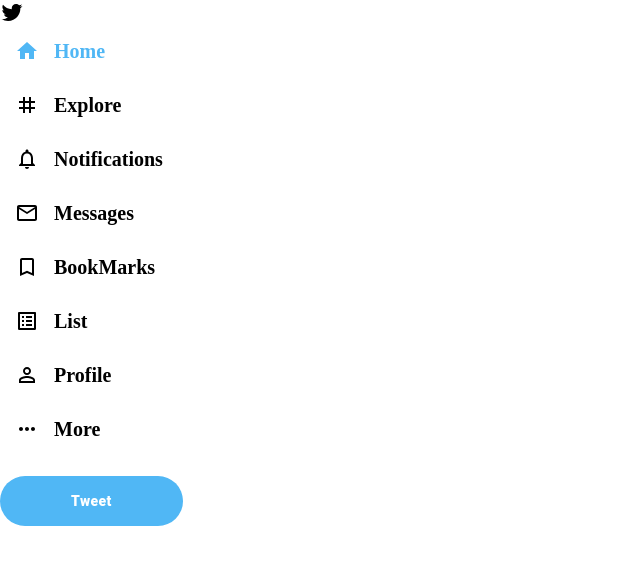
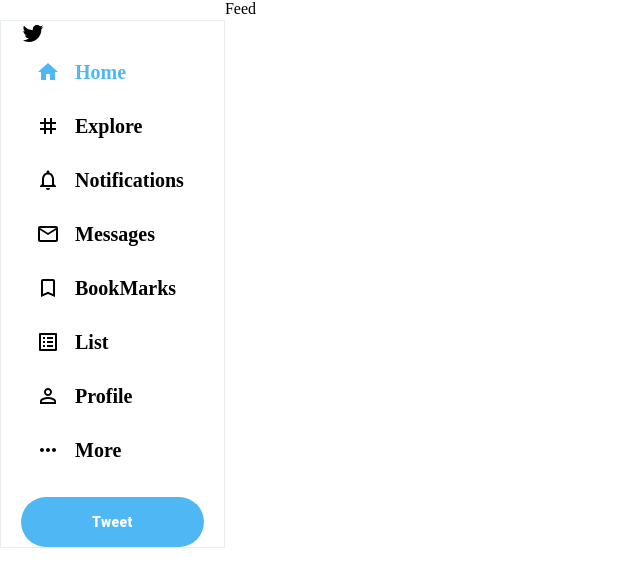
Before and after one commit to Martin-J-Larre/tw-clone, a React (Create React App) app: page / in a window 1280 px wide. Shown: the top 586 px of the page, without its empty margins (0-640 px from the left). Built offline with nearby package versions, Linux system fonts and the light colour scheme.

Commit message:
#6 Feed component started

```diff
--- a/src/App.js
+++ b/src/App.js
@@ -1,9 +1,11 @@
+import Feed from "./components/Feed/Feed";
 import SidebarLeft from "./components/SidebarLeft/SidebarLeft";
 
 function App() {
   return (
     <div className="App">
       <SidebarLeft />
+      <Feed />
     </div>
   );
 }
--- /dev/null
+++ b/src/components/Feed/Feed.js
@@ -0,0 +1,9 @@
+import styles from './feed.module.css'
+
+const Feed = () => {
+  return (
+    <div>Feed</div>
+  )
+}
+
+export default Feed
--- a/src/components/SidebarLeft/SidebarLeft.module.css
+++ b/src/components/SidebarLeft/SidebarLeft.module.css
@@ -1,6 +1,11 @@
 .flex{
+    border: 1px solid var(--twitter-bg);
     display: flex;
     flex-direction: column;
+    /* flex: 0.3; */
+    margin-top: 20px;
+    padding-left: 20px;
+    padding-right: 20px;
 }
 .twButton{
     background-color: var(--twitter-color) !important;
```
Also changed, not shown: src/components/Feed/FeedComponents/Header.js (added, +7 -0 lines), src/components/Feed/feed.module.css (added).
